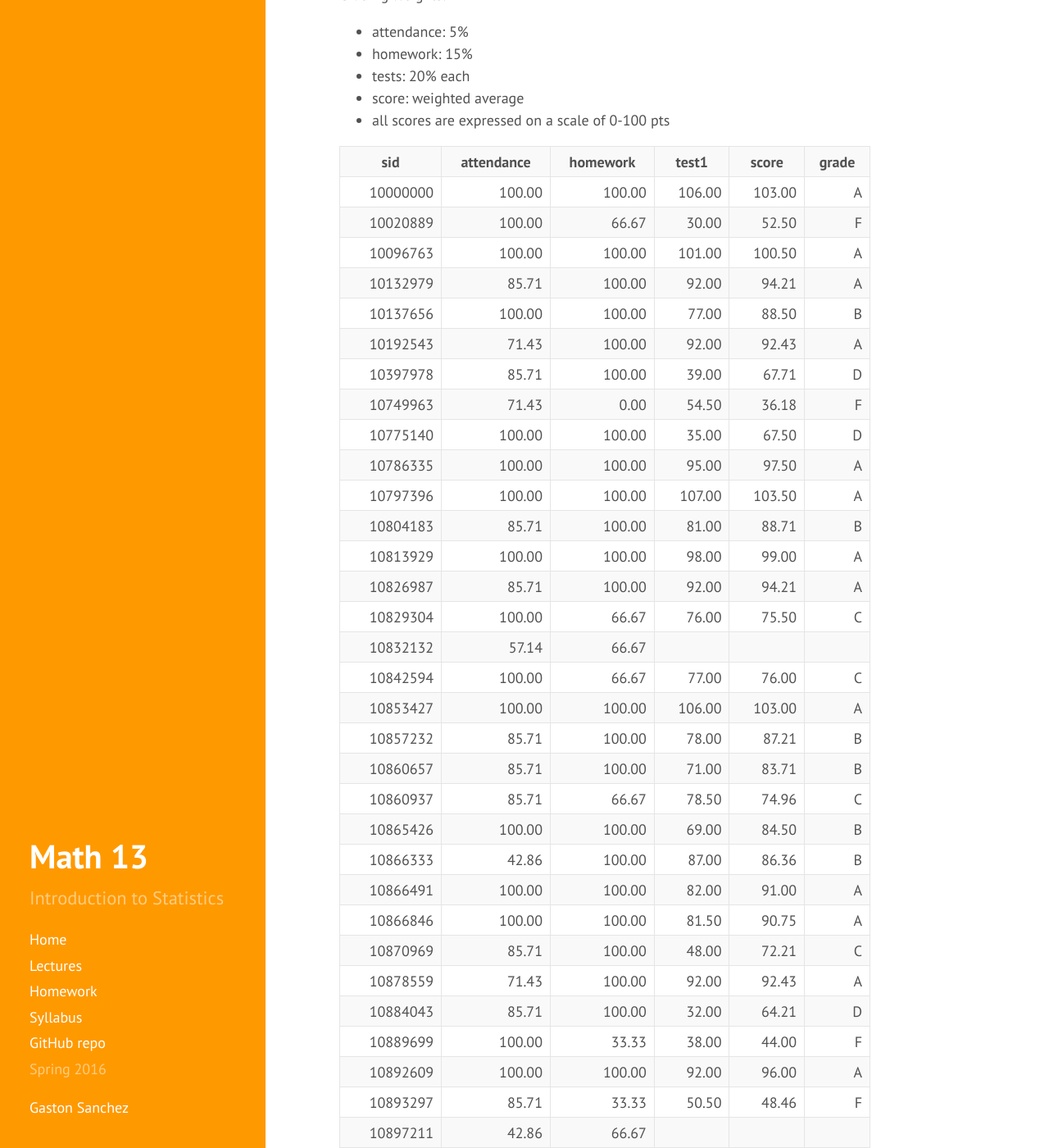
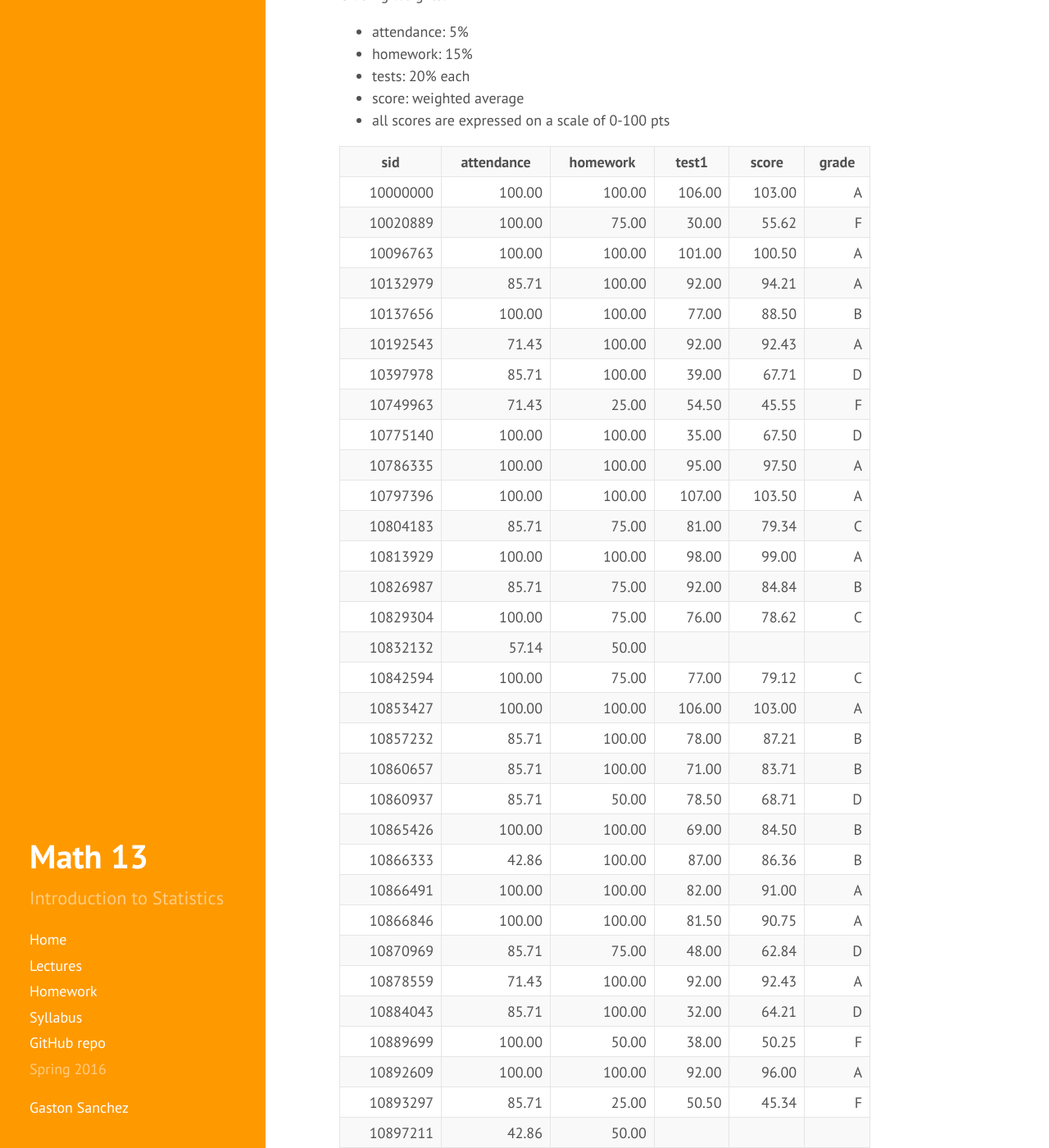
Before and after one commit to gastonstat/relic-math13, a Jekyll site: the page built from gradebook-hybrid.md, in a window 1280 px wide and 1400 px high, scrolled down 229 px. Shown: the whole window at 82% size. Built offline with Jekyll 4.4.1, drawn with Linux system fonts in a browser that asks for light colours; nearby versions of some CDN libraries; some of the changed text lies outside the part shown.

Commit message:
gradebook: update grades test 1 with hw4

```diff
--- a/gradebook-hybrid.md
+++ b/gradebook-hybrid.md
@@ -16,47 +16,47 @@ Grading Weights:
 - all scores are expressed on a scale of 0-100 pts
 
 <!-- html table generated in R 3.2.3 by xtable 1.8-2 package -->
-<!-- Sat Feb 27 09:20:02 2016 -->
+<!-- Mon Feb 29 15:07:47 2016 -->
 <table >
 <tr> <th> sid </th> <th> attendance </th> <th> homework </th> <th> test1 </th> <th> score </th> <th> grade </th>  </tr>
   <tr> <td align="right"> 10000000 </td> <td align="right"> 100.00 </td> <td align="right"> 100.00 </td> <td align="right"> 106.00 </td> <td align="right"> 103.00 </td> <td align="right"> A </td> </tr>
-  <tr> <td align="right"> 10020889 </td> <td align="right"> 100.00 </td> <td align="right"> 66.67 </td> <td align="right"> 30.00 </td> <td align="right"> 52.50 </td> <td align="right"> F </td> </tr>
+  <tr> <td align="right"> 10020889 </td> <td align="right"> 100.00 </td> <td align="right"> 75.00 </td> <td align="right"> 30.00 </td> <td align="right"> 55.62 </td> <td align="right"> F </td> </tr>
   <tr> <td align="right"> 10096763 </td> <td align="right"> 100.00 </td> <td align="right"> 100.00 </td> <td align="right"> 101.00 </td> <td align="right"> 100.50 </td> <td align="right"> A </td> </tr>
   <tr> <td align="right"> 10132979 </td> <td align="right"> 85.71 </td> <td align="right"> 100.00 </td> <td align="right"> 92.00 </td> <td align="right"> 94.21 </td> <td align="right"> A </td> </tr>
   <tr> <td align="right"> 10137656 </td> <td align="right"> 100.00 </td> <td align="right"> 100.00 </td> <td align="right"> 77.00 </td> <td align="right"> 88.50 </td> <td align="right"> B </td> </tr>
   <tr> <td align="right"> 10192543 </td> <td align="right"> 71.43 </td> <td align="right"> 100.00 </td> <td align="right"> 92.00 </td> <td align="right"> 92.43 </td> <td align="right"> A </td> </tr>
   <tr> <td align="right"> 10397978 </td> <td align="right"> 85.71 </td> <td align="right"> 100.00 </td> <td align="right"> 39.00 </td> <td align="right"> 67.71 </td> <td align="right"> D </td> </tr>
-  <tr> <td align="right"> 10749963 </td> <td align="right"> 71.43 </td> <td align="right"> 0.00 </td> <td align="right"> 54.50 </td> <td align="right"> 36.18 </td> <td align="right"> F </td> </tr>
+  <tr> <td align="right"> 10749963 </td> <td align="right"> 71.43 </td> <td align="right"> 25.00 </td> <td align="right"> 54.50 </td> <td align="right"> 45.55 </td> <td align="right"> F </td> </tr>
   <tr> <td align="right"> 10775140 </td> <td align="right"> 100.00 </td> <td align="right"> 100.00 </td> <td align="right"> 35.00 </td> <td align="right"> 67.50 </td> <td align="right"> D </td> </tr>
   <tr> <td align="right"> 10786335 </td> <td align="right"> 100.00 </td> <td align="right"> 100.00 </td> <td align="right"> 95.00 </td> <td align="right"> 97.50 </td> <td align="right"> A </td> </tr>
   <tr> <td align="right"> 10797396 </td> <td align="right"> 100.00 </td> <td align="right"> 100.00 </td> <td align="right"> 107.00 </td> <td align="right"> 103.50 </td> <td align="right"> A </td> </tr>
-  <tr> <td align="right"> 10804183 </td> <td align="right"> 85.71 </td> <td align="right"> 100.00 </td> <td align="right"> 81.00 </td> <td align="right"> 88.71 </td> <td align="right"> B </td> </tr>
+  <tr> <td align="right"> 10804183 </td> <td align="right"> 85.71 </td> <td align="right"> 75.00 </td> <td align="right"> 81.00 </td> <td align="right"> 79.34 </td> <td align="right"> C </td> </tr>
   <tr> <td align="right"> 10813929 </td> <td align="right"> 100.00 </td> <td align="right"> 100.00 </td> <td align="right"> 98.00 </td> <td align="right"> 99.00 </td> <td align="right"> A </td> </tr>
-  <tr> <td align="right"> 10826987 </td> <td align="right"> 85.71 </td> <td align="right"> 100.00 </td> <td align="right"> 92.00 </td> <td align="right"> 94.21 </td> <td align="right"> A </td> </tr>
-  <tr> <td align="right"> 10829304 </td> <td align="right"> 100.00 </td> <td align="right"> 66.67 </td> <td align="right"> 76.00 </td> <td align="right"> 75.50 </td> <td align="right"> C </td> </tr>
-  <tr> <td align="right"> 10832132 </td> <td align="right"> 57.14 </td> <td align="right"> 66.67 </td> <td align="right">  </td> <td align="right">  </td> <td align="right">  </td> </tr>
-  <tr> <td align="right"> 10842594 </td> <td align="right"> 100.00 </td> <td align="right"> 66.67 </td> <td align="right"> 77.00 </td> <td align="right"> 76.00 </td> <td align="right"> C </td> </tr>
+  <tr> <td align="right"> 10826987 </td> <td align="right"> 85.71 </td> <td align="right"> 75.00 </td> <td align="right"> 92.00 </td> <td align="right"> 84.84 </td> <td align="right"> B </td> </tr>
+  <tr> <td align="right"> 10829304 </td> <td align="right"> 100.00 </td> <td align="right"> 75.00 </td> <td align="right"> 76.00 </td> <td align="right"> 78.62 </td> <td align="right"> C </td> </tr>
+  <tr> <td align="right"> 10832132 </td> <td align="right"> 57.14 </td> <td align="right"> 50.00 </td> <td align="right">  </td> <td align="right">  </td> <td align="right">  </td> </tr>
+  <tr> <td align="right"> 10842594 </td> <td align="right"> 100.00 </td> <td align="right"> 75.00 </td> <td align="right"> 77.00 </td> <td align="right"> 79.12 </td> <td align="right"> C </td> </tr>
   <tr> <td align="right"> 10853427 </td> <td align="right"> 100.00 </td> <td align="right"> 100.00 </td> <td align="right"> 106.00 </td> <td align="right"> 103.00 </td> <td align="right"> A </td> </tr>
   <tr> <td align="right"> 10857232 </td> <td align="right"> 85.71 </td> <td align="right"> 100.00 </td> <td align="right"> 78.00 </td> <td align="right"> 87.21 </td> <td align="right"> B </td> </tr>
   <tr> <td align="right"> 10860657 </td> <td align="right"> 85.71 </td> <td align="right"> 100.00 </td> <td align="right"> 71.00 </td> <td align="right"> 83.71 </td> <td align="right"> B </td> </tr>
-  <tr> <td align="right"> 10860937 </td> <td align="right"> 85.71 </td> <td align="right"> 66.67 </td> <td align="right"> 78.50 </td> <td align="right"> 74.96 </td> <td align="right"> C </td> </tr>
+  <tr> <td align="right"> 10860937 </td> <td align="right"> 85.71 </td> <td align="right"> 50.00 </td> <td align="right"> 78.50 </td> <td align="right"> 68.71 </td> <td align="right"> D </td> </tr>
   <tr> <td align="right"> 10865426 </td> <td align="right"> 100.00 </td> <td align="right"> 100.00 </td> <td align="right"> 69.00 </td> <td align="right"> 84.50 </td> <td align="right"> B </td> </tr>
   <tr> <td align="right"> 10866333 </td> <td align="right"> 42.86 </td> <td align="right"> 100.00 </td> <td align="right"> 87.00 </td> <td align="right"> 86.36 </td> <td align="right"> B </td> </tr>
   <tr> <td align="right"> 10866491 </td> <td align="right"> 100.00 </td> <td align="right"> 100.00 </td> <td align="right"> 82.00 </td> <td align="right"> 91.00 </td> <td align="right"> A </td> </tr>
   <tr> <td align="right"> 10866846 </td> <td align="right"> 100.00 </td> <td align="right"> 100.00 </td> <td align="right"> 81.50 </td> <td align="right"> 90.75 </td> <td align="right"> A </td> </tr>
-  <tr> <td align="right"> 10870969 </td> <td align="right"> 85.71 </td> <td align="right"> 100.00 </td> <td align="right"> 48.00 </td> <td align="right"> 72.21 </td> <td align="right"> C </td> </tr>
+  <tr> <td align="right"> 10870969 </td> <td align="right"> 85.71 </td> <td align="right"> 75.00 </td> <td align="right"> 48.00 </td> <td align="right"> 62.84 </td> <td align="right"> D </td> </tr>
   <tr> <td align="right"> 10878559 </td> <td align="right"> 71.43 </td> <td align="right"> 100.00 </td> <td align="right"> 92.00 </td> <td align="right"> 92.43 </td> <td align="right"> A </td> </tr>
   <tr> <td align="right"> 10884043 </td> <td align="right"> 85.71 </td> <td align="right"> 100.00 </td> <td align="right"> 32.00 </td> <td align="right"> 64.21 </td> <td align="right"> D </td> </tr>
-  <tr> <td align="right"> 10889699 </td> <td align="right"> 100.00 </td> <td align="right"> 33.33 </td> <td align="right"> 38.00 </td> <td align="right"> 44.00 </td> <td align="right"> F </td> </tr>
+  <tr> <td align="right"> 10889699 </td> <td align="right"> 100.00 </td> <td align="right"> 50.00 </td> <td align="right"> 38.00 </td> <td align="right"> 50.25 </td> <td align="right"> F </td> </tr>
   <tr> <td align="right"> 10892609 </td> <td align="right"> 100.00 </td> <td align="right"> 100.00 </td> <td align="right"> 92.00 </td> <td align="right"> 96.00 </td> <td align="right"> A </td> </tr>
-  <tr> <td align="right"> 10893297 </td> <td align="right"> 85.71 </td> <td align="right"> 33.33 </td> <td align="right"> 50.50 </td> <td align="right"> 48.46 </td> <td align="right"> F </td> </tr>
-  <tr> <td align="right"> 10897211 </td> <td align="right"> 42.86 </td> <td align="right"> 66.67 </td> <td align="right">  </td> <td align="right">  </td> <td align="right">  </td> </tr>
+  <tr> <td align="right"> 10893297 </td> <td align="right"> 85.71 </td> <td align="right"> 25.00 </td> <td align="right"> 50.50 </td> <td align="right"> 45.34 </td> <td align="right"> F </td> </tr>
+  <tr> <td align="right"> 10897211 </td> <td align="right"> 42.86 </td> <td align="right"> 50.00 </td> <td align="right">  </td> <td align="right">  </td> <td align="right">  </td> </tr>
   <tr> <td align="right"> 10906323 </td> <td align="right"> 100.00 </td> <td align="right"> 100.00 </td> <td align="right"> 93.00 </td> <td align="right"> 96.50 </td> <td align="right"> A </td> </tr>
   <tr> <td align="right"> 10917095 </td> <td align="right"> 28.57 </td> <td align="right"> 0.00 </td> <td align="right">  </td> <td align="right">  </td> <td align="right">  </td> </tr>
   <tr> <td align="right"> 10918013 </td> <td align="right"> 85.71 </td> <td align="right"> 100.00 </td> <td align="right"> 97.00 </td> <td align="right"> 96.71 </td> <td align="right"> A </td> </tr>
   <tr> <td align="right"> 10929981 </td> <td align="right"> 71.43 </td> <td align="right"> 100.00 </td> <td align="right"> 74.00 </td> <td align="right"> 83.43 </td> <td align="right"> B </td> </tr>
   <tr> <td align="right"> 10930498 </td> <td align="right"> 100.00 </td> <td align="right"> 100.00 </td> <td align="right"> 98.00 </td> <td align="right"> 99.00 </td> <td align="right"> A </td> </tr>
-  <tr> <td align="right"> 10930840 </td> <td align="right"> 85.71 </td> <td align="right"> 33.33 </td> <td align="right"> 85.30 </td> <td align="right"> 65.86 </td> <td align="right"> D </td> </tr>
+  <tr> <td align="right"> 10930840 </td> <td align="right"> 85.71 </td> <td align="right"> 50.00 </td> <td align="right"> 85.30 </td> <td align="right"> 72.11 </td> <td align="right"> C </td> </tr>
   <tr> <td align="right"> 10931692 </td> <td align="right"> 57.14 </td> <td align="right"> 0.00 </td> <td align="right">  </td> <td align="right">  </td> <td align="right">  </td> </tr>
   <tr> <td align="right"> 10933777 </td> <td align="right"> 100.00 </td> <td align="right"> 100.00 </td> <td align="right"> 100.00 </td> <td align="right"> 100.00 </td> <td align="right"> A </td> </tr>
   <tr> <td align="right"> 10935291 </td> <td align="right"> 100.00 </td> <td align="right"> 100.00 </td> <td align="right"> 102.00 </td> <td align="right"> 101.00 </td> <td align="right"> A </td> </tr>
```
Also changed, not shown: gradebook-regular.md (+3 -3 lines).
